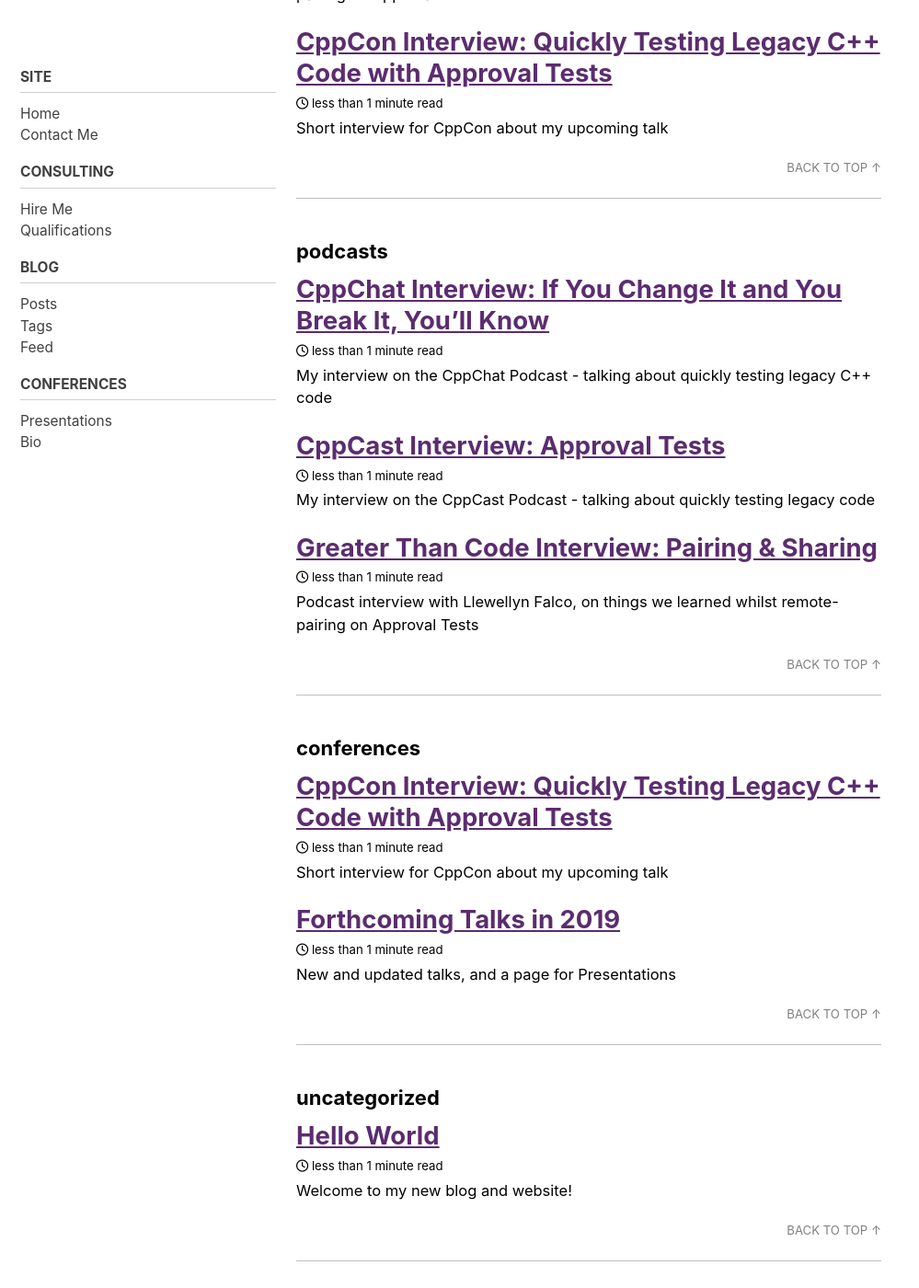
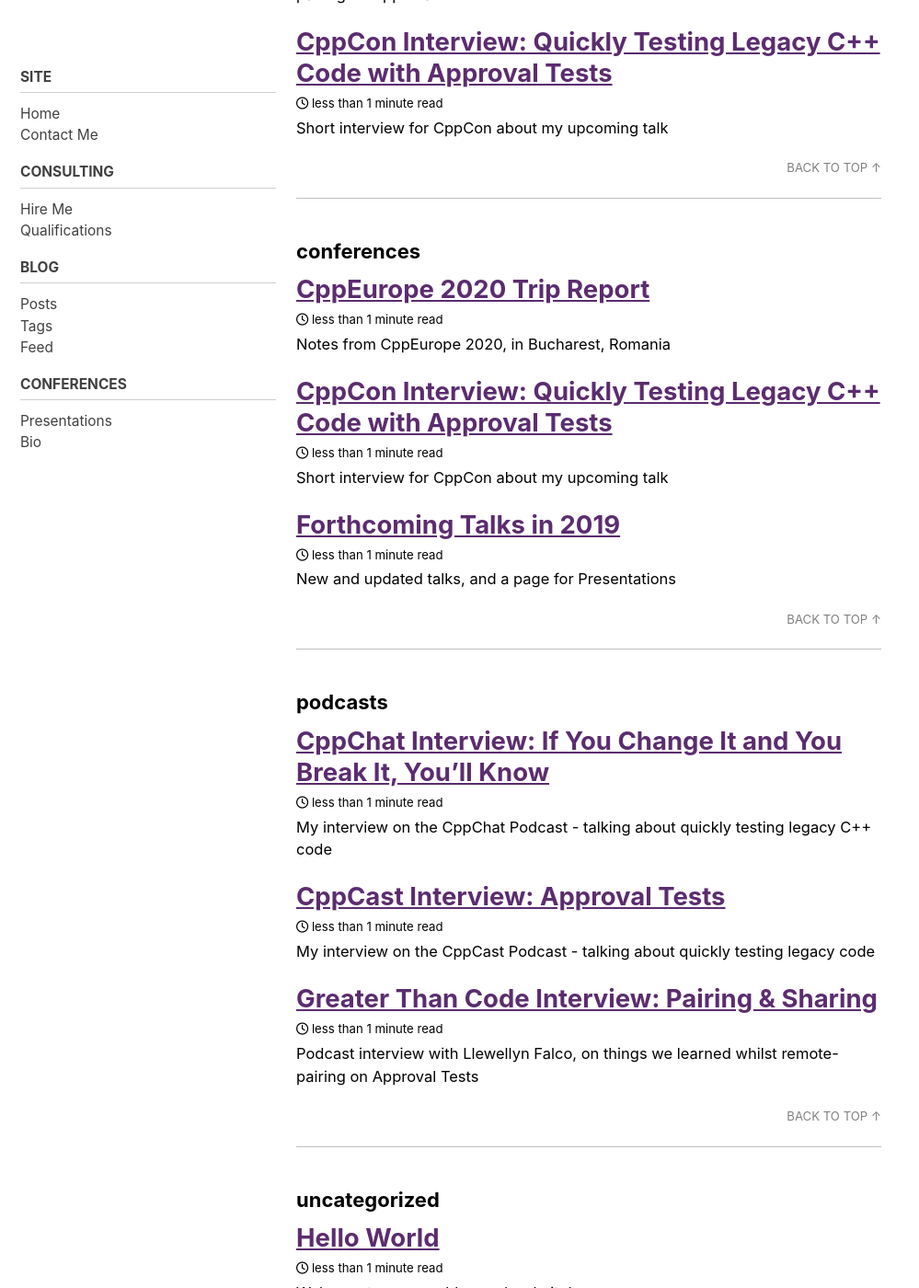
Before and after one commit to claremacrae/claremacrae.github.io, a Jekyll site: the page built from blog/tags.html, in a window 1280 px wide and 1400 px high, scrolled down 3112 px. Shown: the whole window at 92% size, without its empty margins (0-999 px from the left). Built offline with Jekyll 4.4.1, drawn with Linux system fonts in a browser that asks for light colours; cached includes are drawn as plain includes; nearby versions of some CDN libraries; some of the changed lines change nothing that is shown; some of the changed text lies outside the part shown.

Commit message:
First draft of CppEurope Trip Report - and link from Presentations

```diff
--- /dev/null
+++ b/_posts/2020-02-28-cppeurope-2020.md
@@ -0,0 +1,36 @@
+---
+layout: single
+title: "CppEurope 2020 Trip Report"
+excerpt: Notes from CppEurope 2020, in Bucharest, Romania
+toc: true
+date: 2020-02-28
+tags:
+  - conferences
+  - testing
+---
+
+## The Conference
+
+On Tuesday I had the honour of speaking at the 3rd edition of [CppEurope](https://cppeurope.com/) in Bucharest, Romania. This one-day conference was sold out, with more than 200 people attending.
+
+The conference is hosted by [Mosaic Works](https://mozaicworks.com/), whose [YouTube Channel](https://mozaicworks.com/blog/think-design-work-smart-youtube-channel/) I've been following with interest, lately.
+
+Things I particularly liked about the conference:
+
+* Good variety of talks
+* Great food
+* Retrospective at the end of the day
+* Speakers really well looked after
+
+## Links and other info
+
+* [Twitter #cppeurope](https://twitter.com/hashtag/cppeurope?src=hash)
+* My Talk:
+    * [Slides on SlideShare](https://www.slideshare.net/ClareMacrae/cpp-testing-techniques-tips-and-tricks-cpp-europe)
+    * [Notes and links](https://github.com/claremacrae/talks/blob/master/Cpp_Testing_Techniques_Tips_and_Tricks.md#top)
+    * Video - coming soon...
+* Next editions of the conference:
+    * Konstanz, Germany: 6 October 2020
+    * Bucharest, Romania: 23 February, 2021
+
+## After the Conference
--- a/conferences/presentations.md
+++ b/conferences/presentations.md
@@ -24,7 +24,7 @@
 | Date  | Event | Title and Abstract | Slides  | Video | Code / Links |
 | ----- | ----- | ------------------ | ------- | ----- | ------------ |
 | **2020** | &nbsp; | &nbsp; | &nbsp; | &nbsp; | &nbsp; |
-| <span class="text-nowrap">2020-02-25</span> | [Cpp Europe 2020, Bucharest, Romania](https://cppeurope.com) | [C++ Testing Techniques, Tips and Tricks](https://cppeurope.com/sessions/cpp-testing-techniques-tips-and-tricks/) | [PPT](https://www.slideshare.net/ClareMacrae/cpp-testing-techniques-tips-and-tricks-cpp-europe) | &nbsp; | [Links](https://github.com/claremacrae/talks/blob/master/Cpp_Testing_Techniques_Tips_and_Tricks.md#top) |
+| <span class="text-nowrap">2020-02-25</span> | [Cpp Europe 2020, Bucharest, Romania](https://cppeurope.com) | [C++ Testing Techniques, Tips and Tricks](https://cppeurope.com/sessions/cpp-testing-techniques-tips-and-tricks/) | [PPT](https://www.slideshare.net/ClareMacrae/cpp-testing-techniques-tips-and-tricks-cpp-europe) | &nbsp; | [Links](https://github.com/claremacrae/talks/blob/master/Cpp_Testing_Techniques_Tips_and_Tricks.md#top) <br> [Trip Report](/blog/2020/02/cppeurope-2020) |
 | **2019** | &nbsp; | &nbsp; | &nbsp; | &nbsp; | &nbsp; |
 | <span class="text-nowrap">2019-11-21</span> | [C++ London, UK](https://www.meetup.com/CppLondon/) | [C++ Testing Techniques, Tips and Tricks](https://www.meetup.com/CppLondon/events/265146936/) | [PPT](https://www.slideshare.net/ClareMacrae/c-testing-techniques-tips-and-tricks-c-london) | [Video](https://www.youtube.com/watch?v=j3prZoR8c_c) | [Links](https://github.com/claremacrae/talks/blob/master/Cpp_Testing_Techniques_Tips_and_Tricks.md#top) |
 | <span class="text-nowrap">2019-11-15</span> | [Meeting C++ 2019, Berlin, Germany](https://meetingcpp.com/2019/) | [Quickly Testing Qt Desktop Applications](https://meetingcpp.com/2019/Talks/items/Quickly_Testing_Qt_Desktop_Applications.html) | [PPT](https://www.slideshare.net/ClareMacrae/quickly-testing-qt-desktop-applications) | &nbsp; | [Links](https://github.com/claremacrae/talks/blob/master/Quickly_Testing_Qt_Desktop_Applications.md#top) |
```
